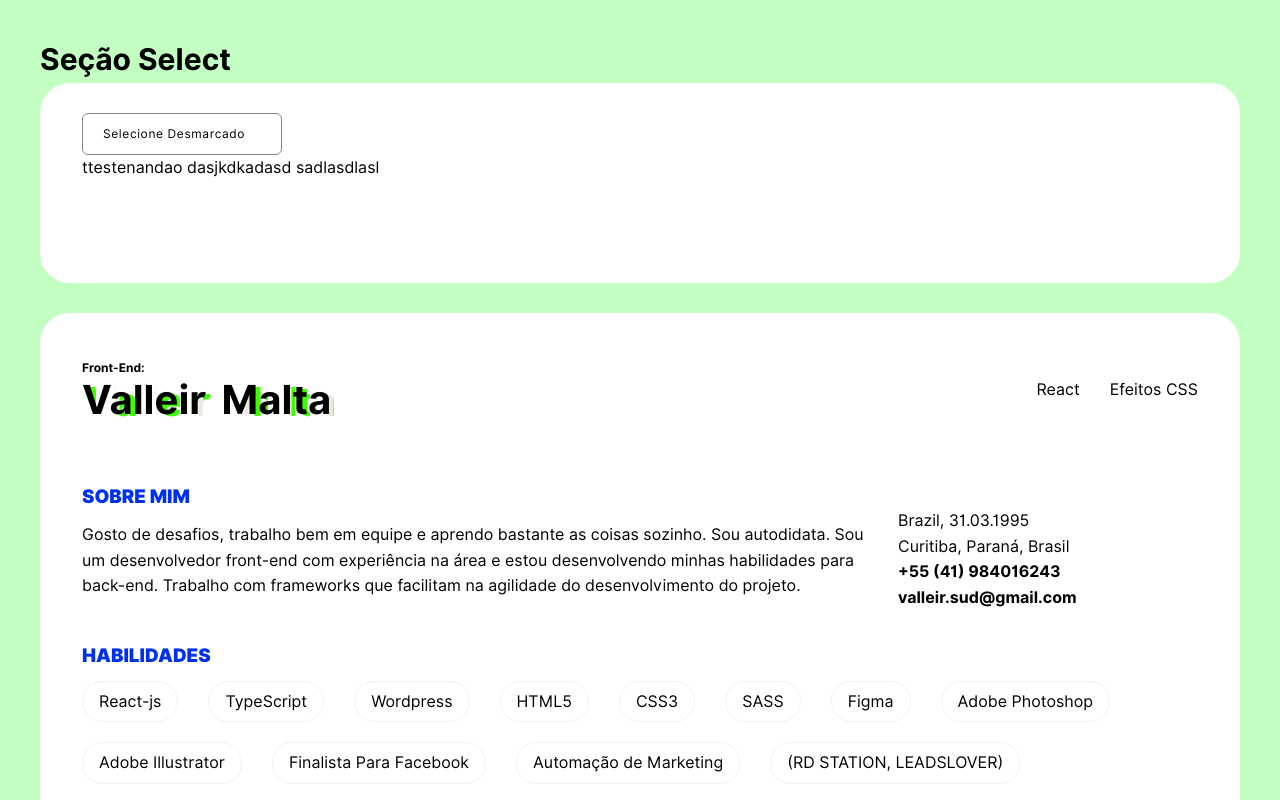
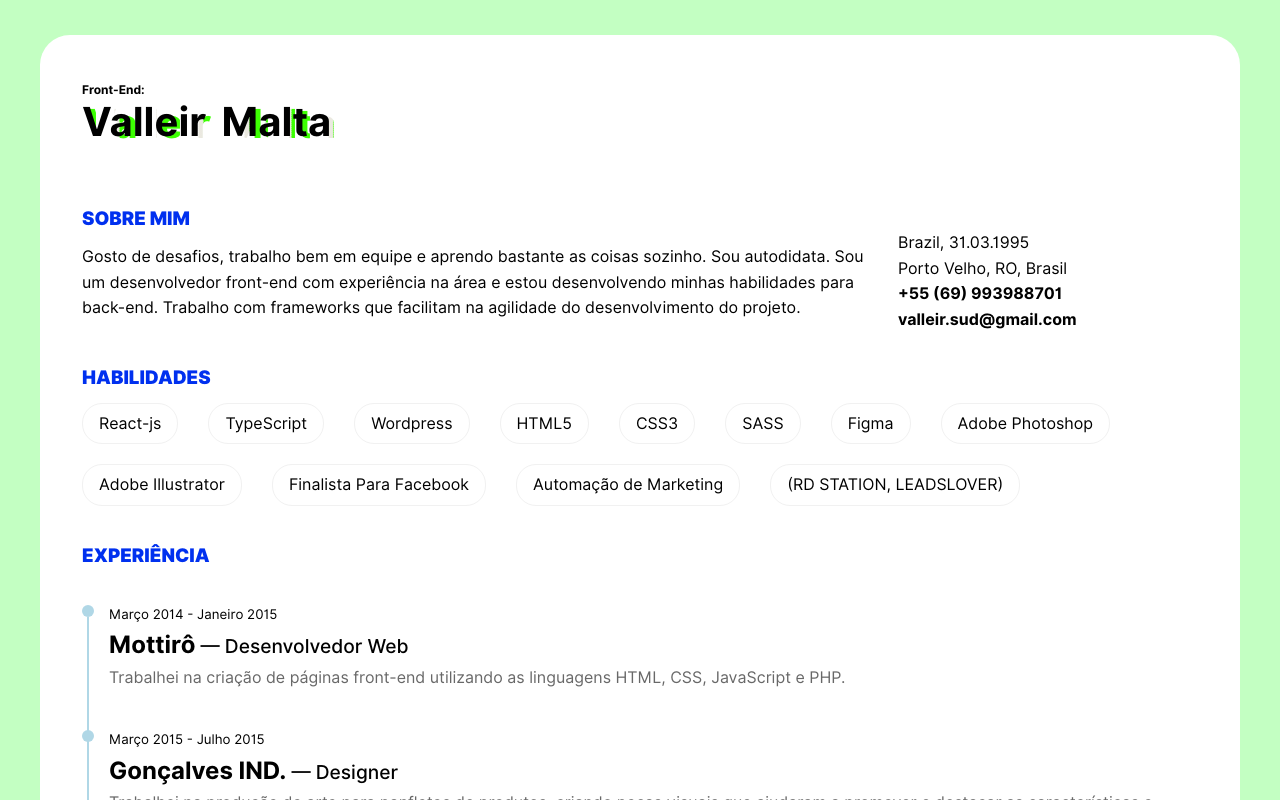
Before and after one commit to ValleirMalta/portfolio-dev, a Next.js app: page / in a window 1280 px wide. Shown: the top 800 px of the page. Built offline with nearby package versions, Linux system fonts and the light colour scheme.

Commit message:
information about us exchanged

```diff
--- a/components/AboutMe.tsx
+++ b/components/AboutMe.tsx
@@ -15,8 +15,8 @@ export default function AboutMe(){
               </div>
               <div className={styles.personalInfor}>
                   <p>Brazil, 31.03.1995</p>
-                  <p>Curitiba, Paraná, Brasil</p>
-                  <p><strong>+55 (41) 984016243</strong></p>
+                  <p>Porto Velho, RO, Brasil</p>
+                  <p><strong>+55 (69) 993988701</strong></p>
                   <p><strong>valleir.sud@gmail.com</strong></p>
               </div>
             </section>
--- a/components/Header.tsx
+++ b/components/Header.tsx
@@ -11,10 +11,10 @@ export default function HeaderMain(){
                 </h1>
             </div>
             <nav className={styles.menu}>
-                <ul>
+                {/* <ul>
                 <li><Link href="/react">React</Link></li>
                 <li><Link href="/efeitosCss">Efeitos CSS</Link></li>
-                </ul>
+                </ul> */}
             </nav>
         </header>
         </>
--- a/pages/index.tsx
+++ b/pages/index.tsx
@@ -17,7 +17,7 @@ export default function Home() {
         description='Curriculo Online'
       />
       <main className="mainHome"  ref={checkboxRef}>
-        <SelectOne checkboxRef={checkboxRef} />
+        {/* <SelectOne checkboxRef={checkboxRef} /> */}
         <div className="container">
           <Header />
           <AboutMe />
```
Also changed, not shown: 2 other files (tests, documents, lock files or other folders).
